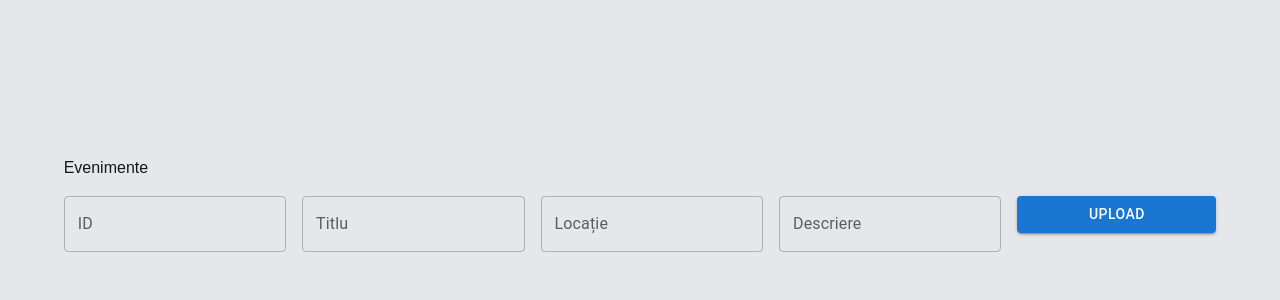
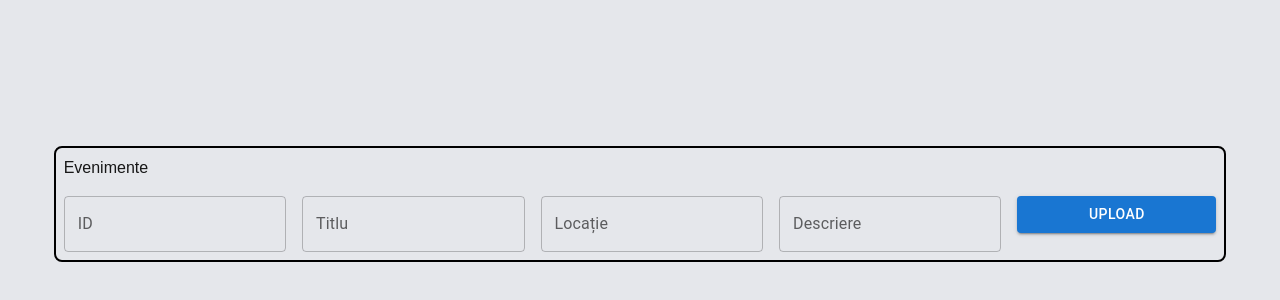
Before and after one commit to saranciucnichita/EP_Next.js_Formular, a Next.js app: page / in a window 1280 px wide. Shown: the part 196-496 px from the top of the page. Built offline with nearby package versions, Linux system fonts and the light colour scheme.

Commit message:
Add padding and border

```diff
--- a/src/features/home/index.jsx
+++ b/src/features/home/index.jsx
@@ -6,9 +6,9 @@ import Button from '@mui/material/Button';
 export default function HomeComponent() {
     return (
         // h-screen -> height: 100vh;
-        <div className="flex items-center justify-center h-screen bg-gray-200">
+        <div className="flex items-center justify-center h-screen bg-gray-200 px-6">
 
-            <Box
+            <Box className='border-2 border-black rounded-lg'
                 component="form"
                 sx={{ '& > :not(style)': { m: 1, width: '25ch' } }}
                 noValidate
```
